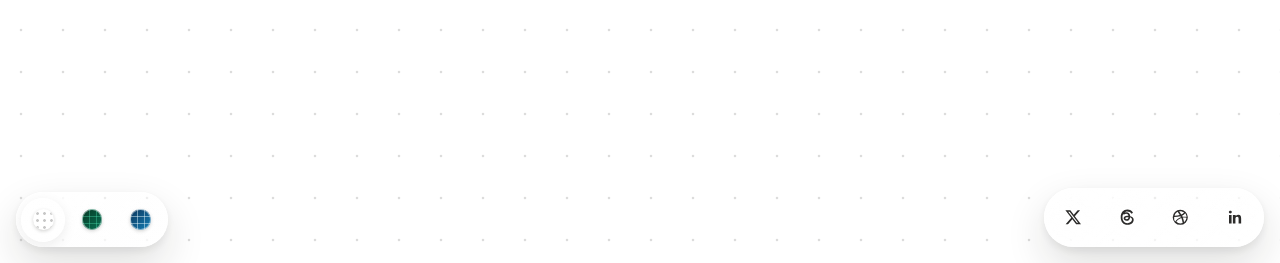
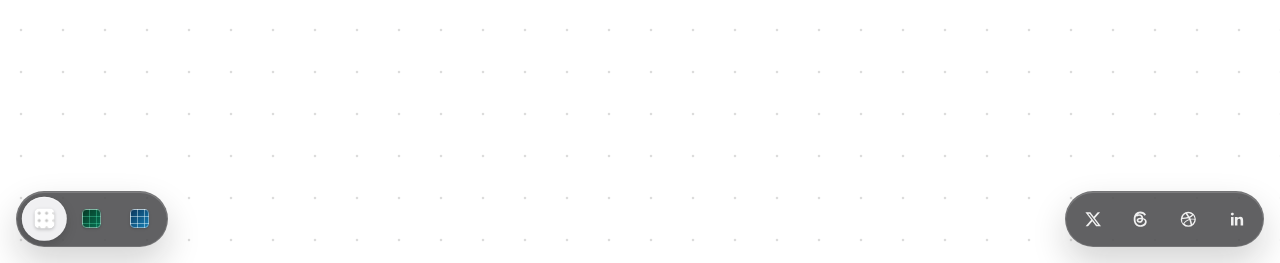
Before and after one commit to Babe-design/matthieubabe-fr, an Astro site: page / in a window 1280 px wide. Shown: the part 537-800 px from the top of the page. Built offline with nearby package versions, Linux system fonts and the light colour scheme; Astro itself is replaced by a stand-in of ours; some packages are replaced by stand-ins of ours.

Commit message:
Refine bottom controls with adaptive blur

```diff
--- a/src/pages/index.astro
+++ b/src/pages/index.astro
@@ -88,38 +88,6 @@ const backgroundOptions = [
     </script>
   </head>
   <body>
-    <svg
-      class="glass-filter-defs"
-      aria-hidden="true"
-      focusable="false"
-      width="0"
-      height="0"
-    >
-      <filter
-        id="liquid-glass-refraction"
-        x="-30%"
-        y="-30%"
-        width="160%"
-        height="160%"
-        color-interpolation-filters="sRGB"
-      >
-        <feTurbulence
-          type="fractalNoise"
-          baseFrequency="0.018 0.032"
-          numOctaves="2"
-          seed="17"
-          result="grain"
-        />
-        <feGaussianBlur in="grain" stdDeviation="1.35" result="softGrain" />
-        <feDisplacementMap
-          in="SourceGraphic"
-          in2="softGrain"
-          scale="17"
-          xChannelSelector="R"
-          yChannelSelector="G"
-        />
-      </filter>
-    </svg>
     <main class="page" aria-labelledby="page-title">
       <h1 id="page-title" class="sr-only">Matthieu Babe</h1>
       <p class="sr-only">I'm reworking this place.</p>
@@ -150,6 +118,7 @@ const backgroundOptions = [
       </section>
 
       <div class="background-switcher" role="group" aria-label="Background style">
+        <span class="background-selected-indicator" aria-hidden="true"></span>
         {
           backgroundOptions.map((option) => (
             <button
@@ -213,9 +182,48 @@ const backgroundOptions = [
         };
         const root = document.documentElement;
         const metaTheme = document.querySelector('meta[name="theme-color"]');
+        const switcher = document.querySelector(".background-switcher");
         const buttons = Array.from(
           document.querySelectorAll("[data-background-option]")
         );
+        let indicatorFrame = 0;
+
+        const syncSelectedIndicator = () => {
+          if (!switcher || buttons.length === 0) {
+            return;
+          }
+
+          const selectedButton =
+            buttons.find((button) => button.getAttribute("aria-pressed") === "true") ||
+            buttons[0];
+          const switcherRect = switcher.getBoundingClientRect();
+          const buttonRect = selectedButton.getBoundingClientRect();
+          const switcherStyles = getComputedStyle(switcher);
+          const borderLeft = parseFloat(switcherStyles.borderLeftWidth) || 0;
+          const borderTop = parseFloat(switcherStyles.borderTopWidth) || 0;
+
+          switcher.style.setProperty(
+            "--indicator-x",
+            `${buttonRect.left - switcherRect.left - borderLeft}px`
+          );
+          switcher.style.setProperty(
+            "--indicator-y",
+            `${buttonRect.top - switcherRect.top - borderTop}px`
+          );
+          switcher.style.setProperty("--indicator-width", `${buttonRect.width}px`);
+          switcher.style.setProperty("--indicator-height", `${buttonRect.height}px`);
+        };
+
+        const queueSelectedIndicatorSync = () => {
+          if (indicatorFrame) {
+            cancelAnimationFrame(indicatorFrame);
+          }
+
+          indicatorFrame = requestAnimationFrame(() => {
+            indicatorFrame = 0;
+            syncSelectedIndicator();
+          });
+        };
 
         const applyBackground = (nextBackground, shouldPersist = true) => {
           const background = allowedBackgrounds.includes(nextBackground)
@@ -232,6 +240,7 @@ const backgroundOptions = [
               String(button.dataset.backgroundOption === background)
             );
           });
+          queueSelectedIndicatorSync();
 
           if (!shouldPersist) {
             return;
@@ -245,11 +254,25 @@ const backgroundOptions = [
         };
 
         applyBackground(root.dataset.background, false);
+        window.addEventListener("resize", queueSelectedIndicatorSync, {
+          passive: true
+        });
+        window.addEventListener("load", queueSelectedIndicatorSync, {
+          once: true
+        });
+
+        if ("ResizeObserver" in window && switcher) {
+          const resizeObserver = new ResizeObserver(queueSelectedIndicatorSync);
+          resizeObserver.observe(switcher);
+          buttons.forEach((button) => resizeObserver.observe(button));
+        }
+
         buttons.forEach((button) => {
           button.addEventListener("click", () => {
             applyBackground(button.dataset.backgroundOption);
           });
         });
+        queueSelectedIndicatorSync();
       })();
     </script>
     <SpeedInsights />
@@ -267,6 +290,14 @@ const backgroundOptions = [
     --page-background-size: 42px 42px;
     --page-background-position: 0 0;
     --page-background-repeat: repeat;
+    --control-surface: rgba(43, 43, 45, 0.74);
+    --control-border: rgba(255, 255, 255, 0.12);
+    --control-shadow: rgba(16, 15, 14, 0.18);
+    --control-ink: rgba(255, 255, 255, 0.9);
+    --control-ink-muted: rgba(255, 255, 255, 0.58);
+    --selected-surface: rgba(247, 247, 249, 0.96);
+    --selected-ink: rgba(15, 15, 17, 0.96);
+    --focus-ring: rgba(0, 122, 255, 0.74);
   }
 
   html[data-background="cutting"] {
@@ -277,6 +308,14 @@ const backgroundOptions = [
     --page-background-size: cover, cover;
     --page-background-position: center, center;
     --page-background-repeat: no-repeat, no-repeat;
+    --control-surface: rgba(246, 248, 246, 0.54);
+    --control-border: rgba(255, 255, 255, 0.48);
+    --control-shadow: rgba(0, 14, 9, 0.26);
+    --control-ink: rgba(12, 22, 17, 0.92);
+    --control-ink-muted: rgba(10, 19, 15, 0.6);
+    --selected-surface: rgba(248, 250, 248, 0.94);
+    --selected-ink: rgba(8, 17, 13, 0.96);
+    --focus-ring: rgba(245, 255, 251, 0.84);
   }
 
   html[data-background="blueprint"] {
@@ -287,6 +326,14 @@ const backgroundOptions = [
     --page-background-size: cover, cover;
     --page-background-position: center, center;
     --page-background-repeat: no-repeat, no-repeat;
+    --control-surface: rgba(246, 248, 252, 0.54);
+    --control-border: rgba(255, 255, 255, 0.48);
+    --control-shadow: rgba(0, 12, 25, 0.26);
+    --control-ink: rgba(8, 15, 24, 0.9);
+    --control-ink-muted: rgba(9, 16, 24, 0.58);
+    --selected-surface: rgba(248, 250, 255, 0.94);
+    --selected-ink: rgba(6, 12, 22, 0.96);
+    --focus-ring: rgba(242, 249, 255, 0.86);
   }
 
   * {
@@ -331,13 +378,6 @@ const backgroundOptions = [
     background-repeat: var(--page-background-repeat);
     background-size: var(--page-background-size);
     transition: background-color 220ms ease;
-  }
-
-  .glass-filter-defs {
-    position: absolute;
-    width: 0;
-    height: 0;
-    overflow: hidden;
   }
 
   .composition {
@@ -413,56 +453,44 @@ const backgroundOptions = [
     left: max(1rem, env(safe-area-inset-left));
     bottom: max(1rem, env(safe-area-inset-bottom));
     z-index: 4;
+    --indicator-x: 0.3rem;
+    --indicator-y: 0.3rem;
+    --indicator-width: 2.8rem;
+    --indicator-height: 2.8rem;
     display: flex;
     align-items: center;
-    gap: 0.28rem;
-    padding: 0.34rem;
-    border-radius: 999px;
-    background:
-      linear-gradient(135deg, rgba(255, 255, 255, 0.76), rgba(255, 255, 255, 0.24) 46%, rgba(255, 255, 255, 0.52)),
-      rgba(255, 255, 255, 0.22);
-    -webkit-backdrop-filter: blur(26px) saturate(1.9) brightness(1.08);
-    backdrop-filter: blur(26px) saturate(1.9) brightness(1.08);
+    gap: 0.18rem;
+    padding: 0.3rem;
+    border: 1px solid var(--control-border);
+    border-radius: 2rem;
+    background: var(--control-surface);
+    -webkit-backdrop-filter: blur(24px) saturate(1.25);
+    backdrop-filter: blur(24px) saturate(1.25);
     box-shadow:
-      0 1.1rem 2.6rem rgba(28, 25, 20, 0.14),
-      0 0.22rem 0.62rem rgba(28, 25, 20, 0.08),
-      inset 0 1px 1px rgba(255, 255, 255, 0.92),
-      inset 0 -1px 1px rgba(255, 255, 255, 0.34),
-      inset 0 0 0 0.5px rgba(255, 255, 255, 0.64);
+      0 1rem 2.2rem var(--control-shadow),
+      inset 0 1px 0 rgba(255, 255, 255, 0.18);
     isolation: isolate;
     overflow: hidden;
   }
 
-  .background-switcher::before,
-  .background-switcher::after {
+  .background-selected-indicator {
     position: absolute;
-    inset: 0;
-    border-radius: inherit;
+    top: 0;
+    left: 0;
+    z-index: 0;
+    width: var(--indicator-width);
+    height: var(--indicator-height);
+    border-radius: 1.58rem;
+    background: var(--selected-surface);
+    box-shadow:
+      0 0.26rem 0.7rem rgba(0, 0, 0, 0.16),
+      inset 0 1px 0 rgba(255, 255, 255, 0.5);
     pointer-events: none;
-    content: "";
-  }
-
-  .background-switcher::before {
-    z-index: -1;
-    background:
-      radial-gradient(circle at 20% 14%, rgba(255, 255, 255, 0.9), transparent 32%),
-      linear-gradient(115deg, transparent 10%, rgba(255, 255, 255, 0.52) 25%, transparent 47%);
-    opacity: 0.68;
-    mix-blend-mode: screen;
-  }
-
-  .background-switcher::after {
-    z-index: 0;
-    box-shadow:
-      inset 1px 1px 1.5px rgba(255, 255, 255, 0.82),
-      inset -1px -1px 1.5px rgba(255, 255, 255, 0.2);
-  }
-
-  @supports ((backdrop-filter: url("#liquid-glass-refraction")) or (-webkit-backdrop-filter: url("#liquid-glass-refraction"))) {
-    .background-switcher {
-      -webkit-backdrop-filter: url("#liquid-glass-refraction") blur(22px) saturate(1.95) brightness(1.08);
-      backdrop-filter: url("#liquid-glass-refraction") blur(22px) saturate(1.95) brightness(1.08);
-    }
+    transform: translate3d(var(--indicator-x), var(--indicator-y), 0);
+    transition:
+      width 360ms cubic-bezier(0.22, 1, 0.36, 1),
+      height 360ms cubic-bezier(0.22, 1, 0.36, 1),
+      transform 360ms cubic-bezier(0.22, 1, 0.36, 1);
   }
 
   .background-button {
@@ -470,88 +498,54 @@ const backgroundOptions = [
     z-index: 1;
     display: inline-grid;
     place-items: center;
-    min-width: 2.75rem;
-    min-height: 2.75rem;
+    min-width: 2.8rem;
+    min-height: 2.8rem;
     padding: 0;
     border: 0;
-    border-radius: 999px;
-    background:
-      radial-gradient(circle at 32% 18%, rgba(255, 255, 255, 0.42), transparent 38%),
-      linear-gradient(145deg, rgba(255, 255, 255, 0.13), rgba(255, 255, 255, 0.015) 56%, rgba(255, 255, 255, 0.1)),
-      rgba(255, 255, 255, 0.02);
-    box-shadow:
-      inset 0 1px 0.75px rgba(255, 255, 255, 0.34),
-      inset 0 -1px 1px rgba(255, 255, 255, 0.1);
+    border-radius: 1.55rem;
+    background: transparent;
+    color: var(--control-ink-muted);
+    box-shadow: none;
     cursor: pointer;
     transition:
-      background-color 150ms ease,
-      box-shadow 150ms ease,
-      transform 150ms ease;
-  }
-
-  .background-button::before,
-  .background-button::after {
-    position: absolute;
-    inset: 0;
-    border-radius: inherit;
-    pointer-events: none;
-    content: "";
-  }
-
-  .background-button::before {
-    background:
-      linear-gradient(122deg, transparent 15%, rgba(255, 255, 255, 0.48) 33%, transparent 51%),
-      radial-gradient(circle at 76% 18%, rgba(255, 255, 255, 0.44), transparent 29%);
-    opacity: 0.36;
-    transform: translateX(-8%) rotate(-7deg);
-  }
-
-  .background-button::after {
-    box-shadow:
-      inset 0.75px 0.75px 1px rgba(255, 255, 255, 0.34),
-      inset 0 0 11px rgba(255, 255, 255, 0.08);
+      color 180ms ease,
+      transform 180ms ease;
   }
 
   .background-button:hover {
-    background:
-      radial-gradient(circle at 28% 14%, rgba(255, 255, 255, 0.9), transparent 36%),
-      linear-gradient(145deg, rgba(255, 255, 255, 0.32), rgba(255, 255, 255, 0.06) 58%, rgba(255, 255, 255, 0.24)),
-      rgba(255, 255, 255, 0.12);
-    transform: translateY(-1px) scale(1.035);
+    color: var(--control-ink);
+    transform: scale(1.04);
   }
 
   .background-button:focus-visible {
-    outline: 0;
-    box-shadow:
-      0 0 0 2px rgba(255, 255, 255, 0.94),
-      0 0 0 4px rgba(28, 26, 23, 0.58),
-      inset 0 1px 0.75px rgba(255, 255, 255, 0.95),
-      inset 0 -1px 1px rgba(255, 255, 255, 0.28),
-      inset 0 0 0 0.5px rgba(255, 255, 255, 0.44);
+    outline: 2px solid var(--focus-ring);
+    outline-offset: 3px;
   }
 
   .background-button[aria-pressed="true"] {
-    background:
-      radial-gradient(circle at 32% 18%, rgba(255, 255, 255, 0.95), transparent 36%),
-      linear-gradient(145deg, rgba(255, 255, 255, 0.48), rgba(255, 255, 255, 0.16) 58%, rgba(255, 255, 255, 0.38)),
-      rgba(255, 255, 255, 0.22);
-    box-shadow:
-      inset 0 1px 0.75px rgba(255, 255, 255, 0.95),
-      inset 0 -1px 1px rgba(255, 255, 255, 0.28),
-      inset 0 0 0 0.5px rgba(255, 255, 255, 0.54),
-      0 0.24rem 0.8rem rgba(28, 25, 20, 0.08);
+    color: var(--selected-ink);
   }
 
   .background-swatch {
     position: relative;
     z-index: 1;
-    width: 1.3rem;
-    height: 1.3rem;
-    border-radius: 999px;
+    width: 1.18rem;
+    height: 1.18rem;
+    border-radius: 0.28rem;
     box-shadow:
-      inset 0 0 0 1px rgba(255, 255, 255, 0.46),
-      0 0.08rem 0.22rem rgba(28, 25, 20, 0.18);
+      inset 0 0 0 1px rgba(255, 255, 255, 0.42),
+      0 0.06rem 0.16rem rgba(0, 0, 0, 0.18);
     overflow: hidden;
+    transition:
+      box-shadow 180ms ease,
+      transform 180ms ease;
+  }
+
+  .background-button[aria-pressed="true"] .background-swatch {
+    box-shadow:
+      inset 0 0 0 1px rgba(255, 255, 255, 0.7),
+      0 0.08rem 0.2rem rgba(0, 0, 0, 0.2);
+    transform: scale(1.05);
   }
 
   .background-button-paper .background-swatch {
@@ -583,56 +577,18 @@ const backgroundOptions = [
     flex-wrap: nowrap;
     justify-content: flex-end;
     align-items: center;
-    gap: clamp(0.28rem, 0.8vw, 0.42rem);
+    gap: 0.18rem;
     width: auto;
-    padding: 0.36rem;
-    border-radius: 999px;
-    background:
-      linear-gradient(135deg, rgba(255, 255, 255, 0.74), rgba(255, 255, 255, 0.22) 44%, rgba(255, 255, 255, 0.5)),
-      rgba(255, 255, 255, 0.2);
-    -webkit-backdrop-filter: blur(26px) saturate(1.9) brightness(1.08);
-    backdrop-filter: blur(26px) saturate(1.9) brightness(1.08);
+    padding: 0.3rem;
+    border: 1px solid var(--control-border);
+    border-radius: 2rem;
+    background: var(--control-surface);
+    -webkit-backdrop-filter: blur(24px) saturate(1.25);
+    backdrop-filter: blur(24px) saturate(1.25);
     box-shadow:
-      0 1.1rem 2.6rem rgba(28, 25, 20, 0.14),
-      0 0.22rem 0.62rem rgba(28, 25, 20, 0.08),
-      inset 0 1px 1px rgba(255, 255, 255, 0.92),
-      inset 0 -1px 1px rgba(255, 255, 255, 0.34),
-      inset 0 0 0 0.5px rgba(255, 255, 255, 0.64);
-    isolation: isolate;
+      0 1rem 2.2rem var(--control-shadow),
+      inset 0 1px 0 rgba(255, 255, 255, 0.18);
     overflow: hidden;
-  }
-
-  .socials::before,
-  .socials::after {
-    position: absolute;
-    inset: 0;
-    border-radius: inherit;
-    pointer-events: none;
-    content: "";
-  }
-
-  .socials::before {
-    z-index: -1;
-    background:
-      radial-gradient(circle at 18% 12%, rgba(255, 255, 255, 0.92), transparent 31%),
-      radial-gradient(circle at 84% 86%, rgba(255, 255, 255, 0.3), transparent 36%),
-      linear-gradient(115deg, transparent 8%, rgba(255, 255, 255, 0.62) 21%, transparent 42%);
-    opacity: 0.72;
-    mix-blend-mode: screen;
-  }
-
-  .socials::after {
-    z-index: 0;
-    box-shadow:
-      inset 1px 1px 1.5px rgba(255, 255, 255, 0.82),
-      inset -1px -1px 1.5px rgba(255, 255, 255, 0.2);
-  }
-
-  @supports ((backdrop-filter: url("#liquid-glass-refraction")) or (-webkit-backdrop-filter: url("#liquid-glass-refraction"))) {
-    .socials {
-      -webkit-backdrop-filter: url("#liquid-glass-refraction") blur(22px) saturate(1.95) brightness(1.08);
-      backdrop-filter: url("#liquid-glass-refraction") blur(22px) saturate(1.95) brightness(1.08);
-    }
   }
 
   .social-link {
@@ -641,72 +597,34 @@ const backgroundOptions = [
     display: inline-flex;
     align-items: center;
     justify-content: center;
-    min-width: 2.95rem;
-    min-height: 2.95rem;
+    min-width: 2.8rem;
+    min-height: 2.8rem;
     padding: 0.72rem;
     border: 0;
-    border-radius: 999px;
-    color: rgba(22, 21, 19, 0.9);
-    background:
-      radial-gradient(circle at 32% 18%, rgba(255, 255, 255, 0.42), transparent 38%),
-      linear-gradient(145deg, rgba(255, 255, 255, 0.13), rgba(255, 255, 255, 0.015) 56%, rgba(255, 255, 255, 0.1)),
-      rgba(255, 255, 255, 0.02);
+    border-radius: 1.55rem;
+    color: var(--control-ink);
+    background: transparent;
     text-decoration: none;
-    box-shadow:
-      inset 0 1px 0.75px rgba(255, 255, 255, 0.34),
-      inset 0 -1px 1px rgba(255, 255, 255, 0.1);
-    overflow: hidden;
+    box-shadow: none;
     transition:
-      background-color 150ms ease,
-      box-shadow 150ms ease,
       color 150ms ease,
+      opacity 150ms ease,
       transform 150ms ease;
   }
 
   .social-link::before,
   .social-link::after {
-    position: absolute;
-    inset: 0;
-    border-radius: inherit;
-    pointer-events: none;
-    content: "";
-  }
-
-  .social-link::before {
-    background:
-      linear-gradient(122deg, transparent 15%, rgba(255, 255, 255, 0.5) 33%, transparent 51%),
-      radial-gradient(circle at 76% 18%, rgba(255, 255, 255, 0.44), transparent 29%);
-    opacity: 0.38;
-    transform: translateX(-8%) rotate(-7deg);
-  }
-
-  .social-link::after {
-    box-shadow:
-      inset 0.75px 0.75px 1px rgba(255, 255, 255, 0.34),
-      inset 0 0 11px rgba(255, 255, 255, 0.08);
+    content: none;
   }
 
   .social-link:hover {
-    color: rgba(14, 13, 12, 0.96);
-    background:
-      radial-gradient(circle at 28% 14%, rgba(255, 255, 255, 0.9), transparent 36%),
-      linear-gradient(145deg, rgba(255, 255, 255, 0.32), rgba(255, 255, 255, 0.06) 58%, rgba(255, 255, 255, 0.24)),
-      rgba(255, 255, 255, 0.12);
-    box-shadow:
-      inset 0 1px 0.75px rgba(255, 255, 255, 0.95),
-      inset 0 -1px 1px rgba(255, 255, 255, 0.28),
-      inset 0 0 0 0.5px rgba(255, 255, 255, 0.44);
-    transform: translateY(-1px) scale(1.035);
+    opacity: 0.82;
+    transform: scale(1.06);
   }
 
   .social-link:focus-visible {
-    outline: 0;
-    box-shadow:
-      0 0 0 2px rgba(255, 255, 255, 0.94),
-      0 0 0 4px rgba(28, 26, 23, 0.58),
-      inset 0 1px 0.75px rgba(255, 255, 255, 0.95),
-      inset 0 -1px 1px rgba(255, 255, 255, 0.28),
-      inset 0 0 0 0.5px rgba(255, 255, 255, 0.44);
+    outline: 2px solid var(--focus-ring);
+    outline-offset: 3px;
   }
 
   .social-link svg {
```
